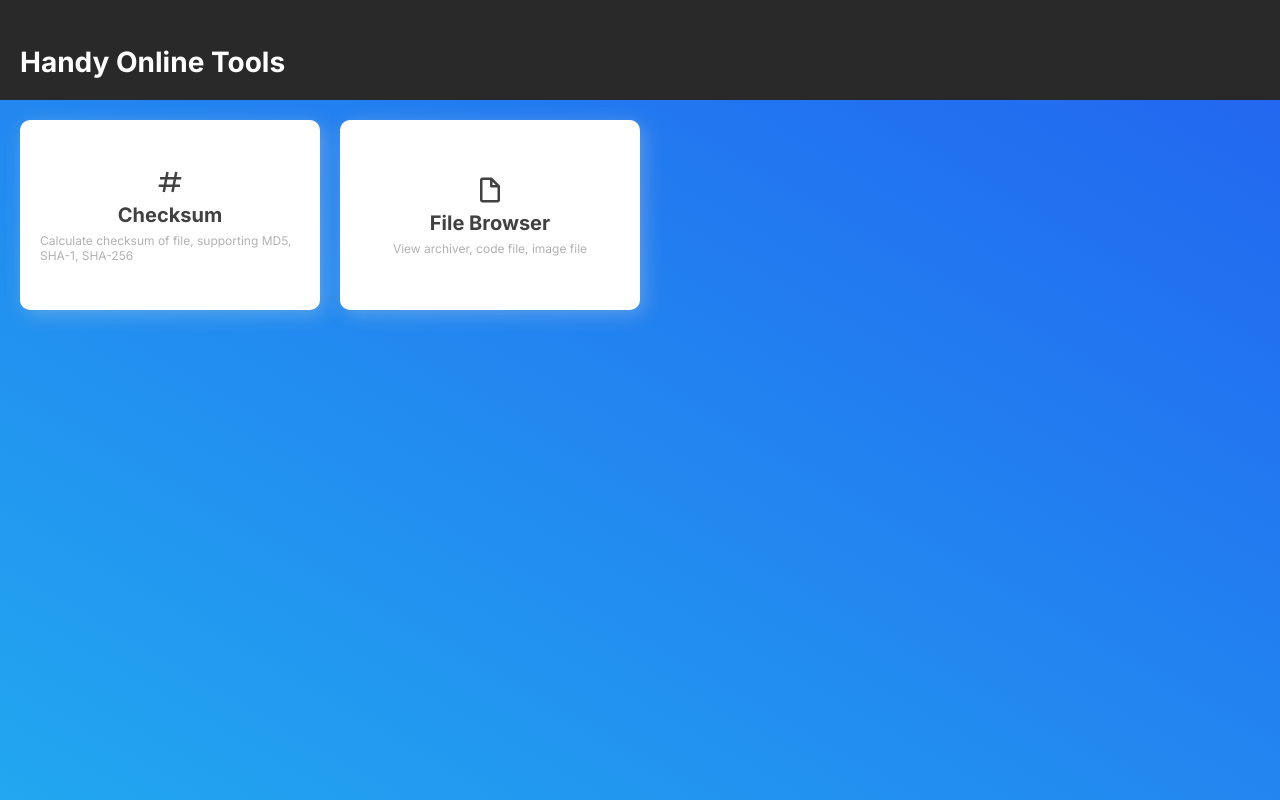
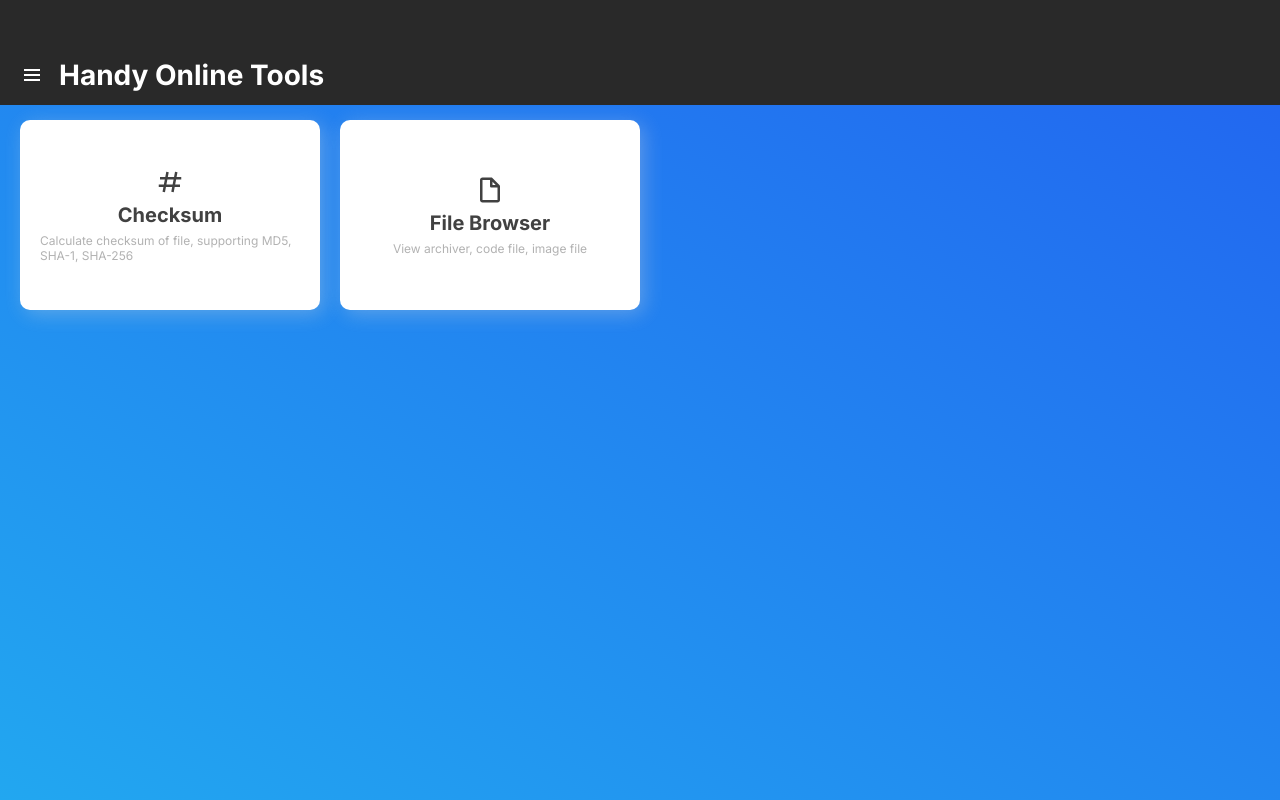
Before and after one commit to hpp2334/handy-online-tools, a Next.js app: page / in a window 1280 px wide. Built offline with nearby package versions, Linux system fonts and the light colour scheme.

Commit message:
feat: appbar menu

```diff
--- a/src/pages/file-browser.tsx
+++ b/src/pages/file-browser.tsx
@@ -140,7 +140,7 @@ function FileTreeInternal(props: FileTreeInternalProps) {
         return (
           <React.Fragment key={item.path}>
             <div
-              style={{ paddingLeft: indent * 15 }}
+              style={{ paddingLeft: indent * 15 + 10 }}
               className={classNames({
                 [styles.item]: true,
                 [styles.selected]: isSelected,
--- a/src/widgets/appbar.module.scss
+++ b/src/widgets/appbar.module.scss
@@ -2,19 +2,49 @@
 
 .appbar {
   position: absolute;
+  display: flex;
+  align-items: center;
   top: 0;
   left: 0;
   right: 0;
-  height: 100px;
+  height: 60px;
   background-color: $color-gray;
   overflow: hidden;
+  padding-top: 45px;
+  padding-left: 20px;
+
+  .icon {
+    font-size: 24px;
+    fill: white;
+    margin-right: 15px;
+    cursor: pointer;
+  }
 
   .title {
-    margin-top: 45px;
-    margin-left: 20px;
     color: white;
     font-size: 28px;
     font-weight: 700;
     user-select: none;
   }
 }
+
+.appbarMenu {
+  position: absolute;
+  top: 0;
+  left: 0;
+  right: 0;
+  bottom: 0;
+  background-color: $color-gray;
+  padding: 20px;
+  padding-top: 80px;
+
+  .closeBtn {
+    display: block;
+    position: absolute;
+    right: 30px;
+    top: 30px;
+    fill: white;
+    font-size: 28px;
+    cursor: pointer;
+  }
+}
--- a/src/widgets/appbar.tsx
+++ b/src/widgets/appbar.tsx
@@ -1,13 +1,44 @@
 import styles from "./appbar.module.scss";
+import { BiMenu, BiX } from "react-icons/bi";
+import { Features } from "./features";
+import { useState } from "react";
 
 export interface AppBarProps {
   title: string;
+  hiddenMenu?: boolean;
 }
 
-export function AppBar({ title }: AppBarProps) {
+function AppbarMenu({
+  visible,
+  onClose,
+}: {
+  visible: boolean;
+  onClose: () => void;
+}) {
+  if (!visible) {
+    return null;
+  }
+
   return (
-    <div className={styles.appbar}>
-      <div className={styles.title}>{title}</div>
+    <div className={styles.appbarMenu}>
+      <BiX className={styles.closeBtn} onClick={onClose} />
+      <Features onClickItem={onClose} />
     </div>
   );
 }
+
+export function AppBar({ title, hiddenMenu }: AppBarProps) {
+  const [visible, setVisible] = useState(false);
+
+  return (
+    <>
+      <div className={styles.appbar}>
+        {!hiddenMenu && (
+          <BiMenu className={styles.icon} onClick={() => setVisible(true)} />
+        )}
+        <div className={styles.title}>{title}</div>
+      </div>
+      <AppbarMenu visible={visible} onClose={() => setVisible(false)} />
+    </>
+  );
+}
--- a/src/widgets/features.tsx
+++ b/src/widgets/features.tsx
@@ -19,6 +19,7 @@ const config = [
 
 export interface FeaturesProps {
   style?: React.CSSProperties;
+  onClickItem?: () => void;
 }
 
 export function Features(props: FeaturesProps) {
@@ -31,6 +32,7 @@ export function Features(props: FeaturesProps) {
           className={styles.item}
           onClick={() => {
             router.push(conf.path);
+            props.onClickItem?.();
           }}
         >
           <conf.Icon className={styles.icon} />
```
